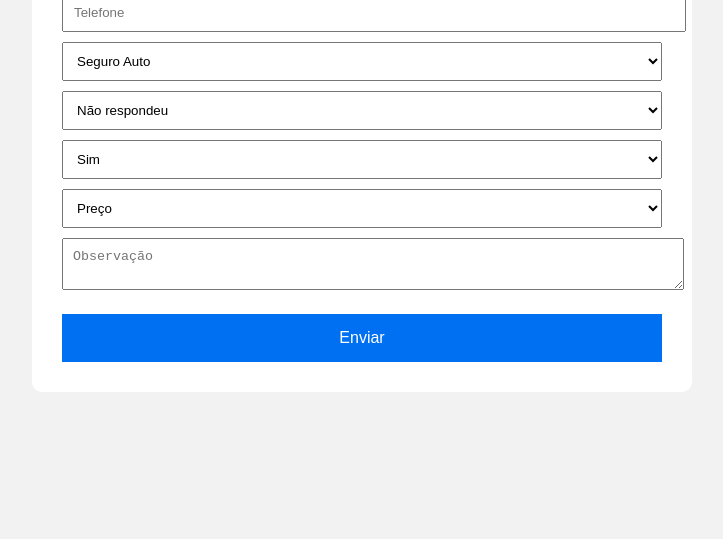
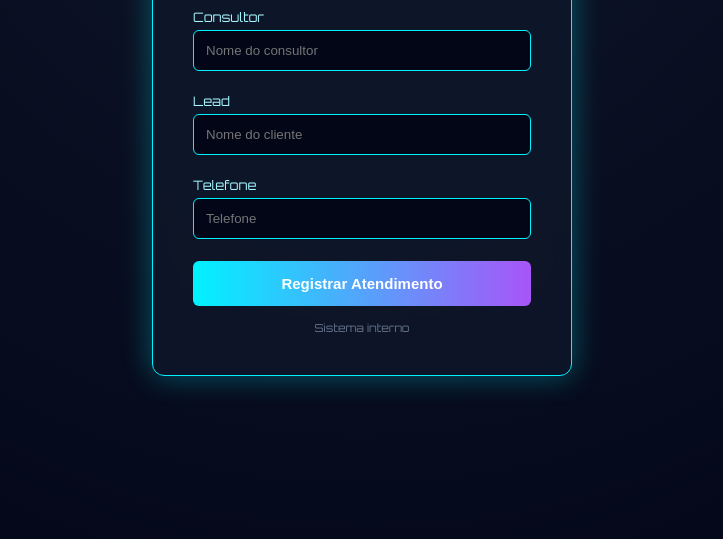
Before and after one commit to narigusta/lead-control, a plain HTML site: page index.html in a window 1280 px wide. Shown: the part 261-800 px from the top of the page, without its empty margins (278-1001 px from the left). Drawn offline with Linux system fonts and the light colour scheme.

Commit message:
Update HTML structure and styling for leads panel

```diff
--- a/index.html
+++ b/index.html
@@ -1,39 +1,125 @@
 <!DOCTYPE html>
-<html>
+<html lang="pt-br">
+
 <head>
+
 <meta charset="UTF-8">
-<title>Relatório de Leads</title>
+<title>Painel de Atendimento</title>
+
+<link href="https://fonts.googleapis.com/css2?family=Orbitron:wght@400;600&display=swap" rel="stylesheet">
 
 <style>
 
-body{
-font-family:Arial;
-background:#f2f2f2;
-padding:40px;
+*{
+margin:0;
+padding:0;
+box-sizing:border-box;
 }
 
-.box{
-background:white;
-padding:30px;
-border-radius:10px;
-max-width:600px;
-margin:auto;
+body{
+
+background: radial-gradient(circle at top, #0f172a, #020617);
+font-family: 'Orbitron', sans-serif;
+height:100vh;
+display:flex;
+align-items:center;
+justify-content:center;
+
 }
 
-input,select,textarea{
+.container{
+
+background: rgba(15,23,42,0.85);
+backdrop-filter: blur(10px);
+border:1px solid #00f2ff;
+box-shadow:0 0 30px #00f2ff55;
+
+padding:40px;
+border-radius:12px;
+
+width:420px;
+
+}
+
+h1{
+
+color:#00f2ff;
+text-align:center;
+margin-bottom:25px;
+text-shadow:0 0 10px #00f2ff;
+
+}
+
+label{
+
+color:#a5f3fc;
+font-size:13px;
+margin-top:10px;
+display:block;
+
+}
+
+input{
+
 width:100%;
-padding:10px;
-margin-top:10px;
+padding:12px;
+
+margin-top:5px;
+margin-bottom:12px;
+
+background:#020617;
+border:1px solid #00f2ff;
+
+color:white;
+
+border-radius:6px;
+
+}
+
+input:focus{
+
+outline:none;
+box-shadow:0 0 10px #00f2ff;
+
 }
 
 button{
-margin-top:20px;
-padding:15px;
-background:#0070f3;
+
+width:100%;
+padding:14px;
+
+margin-top:10px;
+
+border:none;
+border-radius:6px;
+
+background:linear-gradient(90deg,#00f2ff,#a855f7);
+
 color:white;
-border:none;
-width:100%;
-font-size:16px;
+font-size:15px;
+font-weight:600;
+
+cursor:pointer;
+
+transition:0.3s;
+
+}
+
+button:hover{
+
+box-shadow:0 0 15px #00f2ff;
+
+transform:scale(1.03);
+
+}
+
+.footer{
+
+margin-top:15px;
+text-align:center;
+font-size:11px;
+color:#64748b;
+
 }
 
 </style>
@@ -42,45 +128,24 @@ font-size:16px;
 
 <body>
 
-<div class="box">
+<div class="container">
 
-<h2>Relatório de Atendimento</h2>
+<h1>Painel de Leads</h1>
 
-<input id="consultor" placeholder="Consultor">
+<label>Consultor</label>
+<input id="consultor" placeholder="Nome do consultor">
 
-<input id="lead" placeholder="Nome do Lead">
+<label>Lead</label>
+<input id="lead" placeholder="Nome do cliente">
 
+<label>Telefone</label>
 <input id="telefone" placeholder="Telefone">
 
-<select id="produto">
-<option>Seguro Auto</option>
-<option>Seguro Vida</option>
-<option>Plano Saúde</option>
-</select>
+<button onclick="enviar()">Registrar Atendimento</button>
 
-<select id="etapa">
-<option>Não respondeu</option>
-<option>Primeiro contato</option>
-<option>Cotação enviada</option>
-<option>Negociação</option>
-<option>Fechado</option>
-</select>
-
-<select id="vendeu">
-<option>Sim</option>
-<option>Não</option>
-</select>
-
-<select id="motivo">
-<option>Preço</option>
-<option>Sem interesse</option>
-<option>Já possui seguro</option>
-<option>Não respondeu</option>
-</select>
-
-<textarea id="obs" placeholder="Observação"></textarea>
-
-<button onclick="enviar()">Enviar</button>
+<div class="footer">
+Sistema interno
+</div>
 
 </div>
 
@@ -89,22 +154,29 @@ font-size:16px;
 function enviar(){
 
 const data = {
-consultor: document.getElementById("consultor").value,
-lead: document.getElementById("lead").value,
-telefone: document.getElementById("telefone").value,
-produto: document.getElementById("produto").value,
-etapa: document.getElementById("etapa").value,
-motivo: document.getElementById("motivo").value,
-obs: document.getElementById("obs").value,
-vendeu: document.getElementById("vendeu").value
-}
 
-fetch("https://script.google.com/macros/s/AKfycbzdgrkUBA2jMp9rHrvZkxrRXEphv5eX9itrzSbw43lV_oYabEjfcQvVJa27jmxMGN5YWg/exec",{
+consultor:document.getElementById("consultor").value,
+lead:document.getElementById("lead").value,
+telefone:document.getElementById("telefone").value
+
+};
+
+fetch("https://script.google.com/macros/s/AKfycbzFzwN2F8JFHOlDLmXieL6qJglAE5ZXydqUAt-nynYl1tEtbmOVwrfwKWo6d10Bs5RB/exec",{
+
 method:"POST",
 body:JSON.stringify(data)
+
 })
 
-alert("Relatório enviado!")
+.then(()=>{
+
+alert("Atendimento registrado!");
+
+document.getElementById("consultor").value="";
+document.getElementById("lead").value="";
+document.getElementById("telefone").value="";
+
+})
 
 }
 
```
